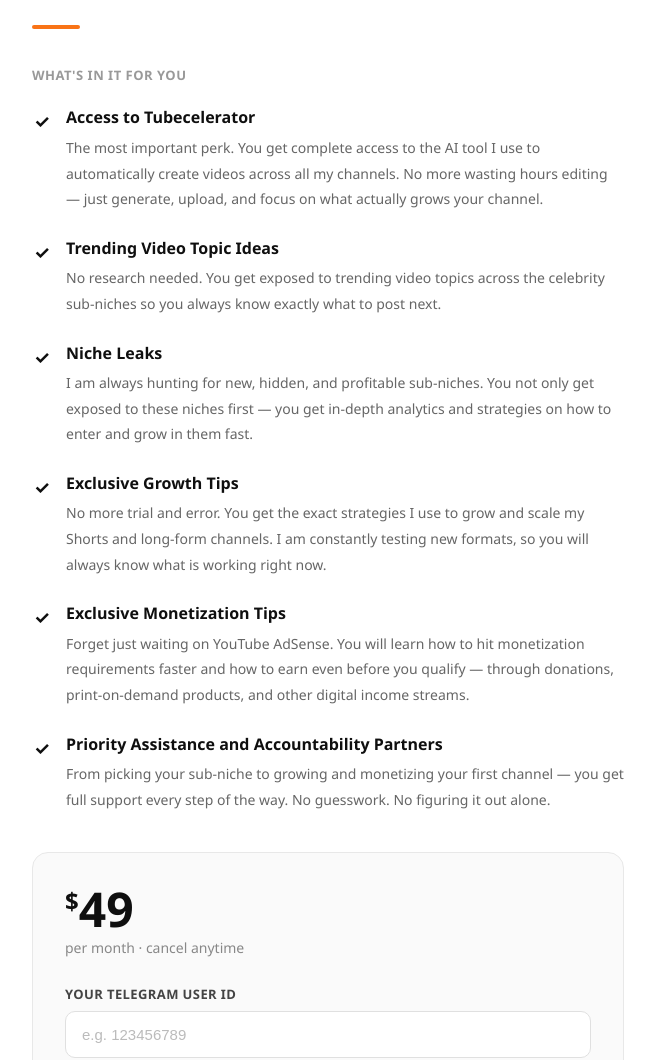
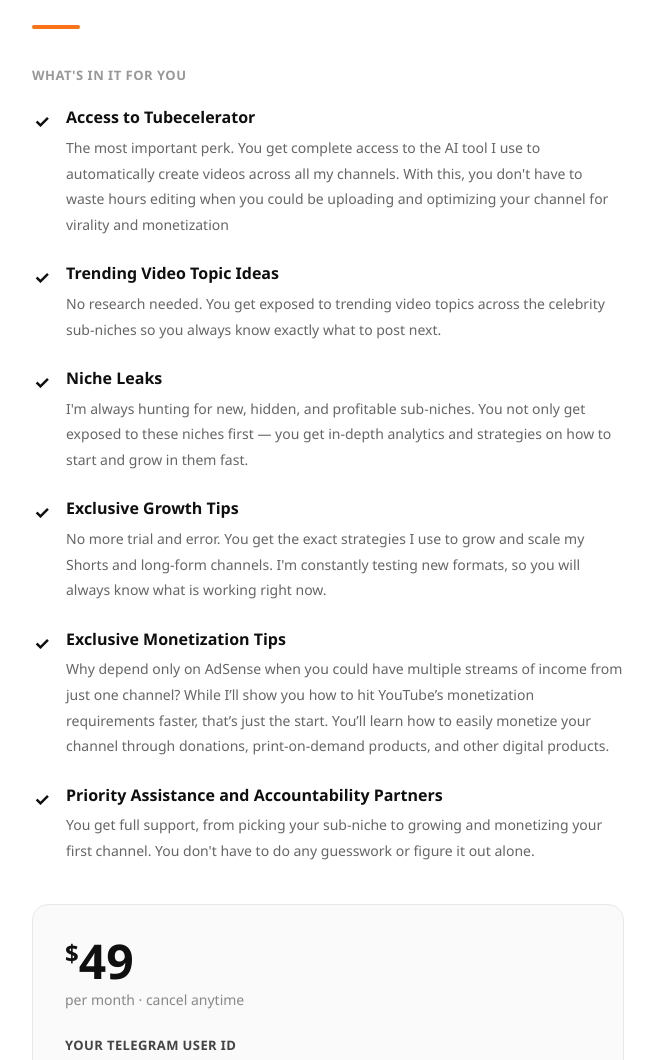
Before and after one commit to candicevans247/GrowithGrayace, a plain HTML site: page index.html in a window 1280 px wide. Shown: the part 320-1380 px from the top of the page, without its empty margins (312-967 px from the left). Drawn offline with Linux system fonts and the light colour scheme.

Commit message:
update index.html

```diff
--- a/index.html
+++ b/index.html
@@ -275,8 +275,7 @@
           <strong>Access to Tubecelerator</strong>
           <span>The most important perk. You get complete access to the AI
           tool I use to automatically create videos across all my channels.
-          No more wasting hours editing — just generate, upload, and focus
-          on what actually grows your channel.</span>
+          With this, you don't have to waste hours editing when you could be uploading and optimizing your channel for virality and monetization</span>
         </div>
       </li>
       <li>
@@ -292,9 +291,9 @@
         <div class="icon">✓</div>
         <div>
           <strong>Niche Leaks</strong>
-          <span>I am always hunting for new, hidden, and profitable
+          <span>I'm always hunting for new, hidden, and profitable
           sub-niches. You not only get exposed to these niches first —
-          you get in-depth analytics and strategies on how to enter and
+          you get in-depth analytics and strategies on how to start and
           grow in them fast.</span>
         </div>
       </li>
@@ -303,7 +302,7 @@
         <div>
           <strong>Exclusive Growth Tips</strong>
           <span>No more trial and error. You get the exact strategies I use
-          to grow and scale my Shorts and long-form channels. I am constantly
+          to grow and scale my Shorts and long-form channels. I'm constantly
           testing new formats, so you will always know what is working
           right now.</span>
         </div>
@@ -312,19 +311,14 @@
         <div class="icon">✓</div>
         <div>
           <strong>Exclusive Monetization Tips</strong>
-          <span>Forget just waiting on YouTube AdSense. You will learn how
-          to hit monetization requirements faster and how to earn even
-          before you qualify — through donations, print-on-demand products,
-          and other digital income streams.</span>
+          <span>Why depend only on AdSense when you could have multiple streams of income from just one channel? While I’ll show you how to hit YouTube’s monetization requirements faster, that’s just the start. You’ll learn how to easily monetize your channel through donations, print-on-demand products, and other digital products.</span>
         </div>
       </li>
       <li>
         <div class="icon">✓</div>
         <div>
           <strong>Priority Assistance and Accountability Partners</strong>
-          <span>From picking your sub-niche to growing and monetizing your
-          first channel — you get full support every step of the way.
-          No guesswork. No figuring it out alone.</span>
+          <span>You get full support, from picking your sub-niche to growing and monetizing your first channel. You don't have to do any guesswork or figure it out alone.</span>
         </div>
       </li>
     </ul>
```
